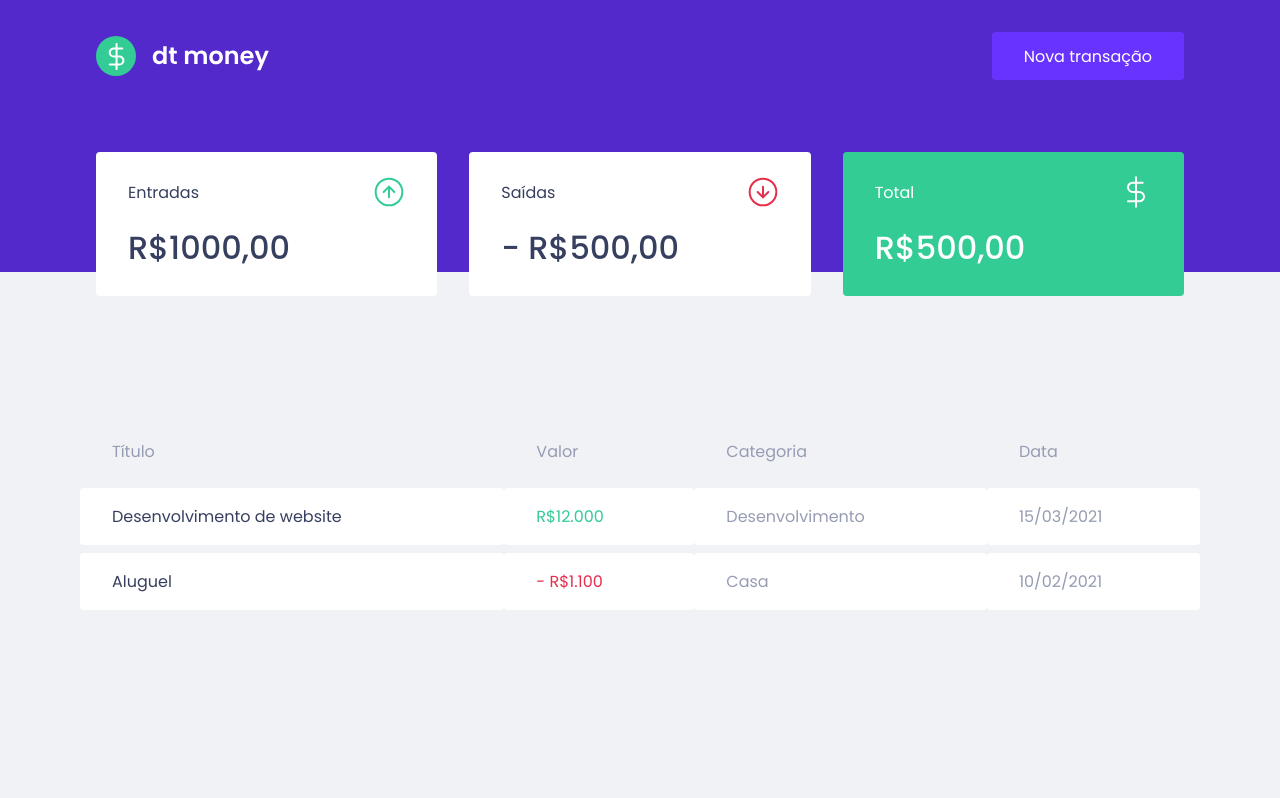
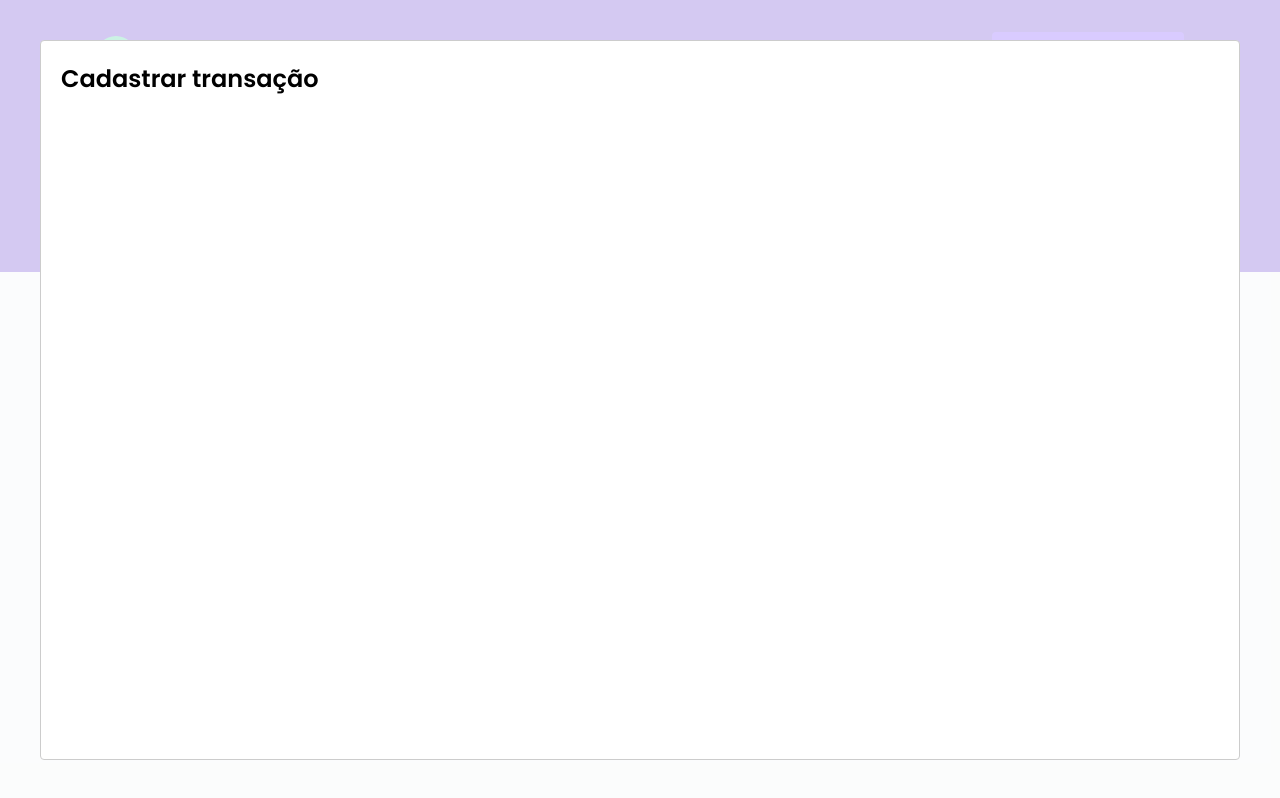
Before and after one commit to GiammaCarioca/ignite-reactjs-dtmoney, a React (Create React App) app: page / in a window 1280 px wide. Both pictures are taken after a click on the button "Nova transação". Built offline with nearby package versions, Linux system fonts and the light colour scheme; no server answers; what miragejs would draw is missing.

Commit message:
add and set up react-modal

```diff
--- a/package.json
+++ b/package.json
@@ -7,6 +7,7 @@
     "miragejs": "^0.1.41",
     "react": "^17.0.1",
     "react-dom": "^17.0.1",
+    "react-modal": "^3.12.1",
     "react-scripts": "4.0.3",
     "styled-components": "^5.2.1",
     "web-vitals": "^1.0.1"
@@ -19,6 +20,7 @@
     "@types/node": "^12.0.0",
     "@types/react": "^17.0.0",
     "@types/react-dom": "^17.0.0",
+    "@types/react-modal": "^3.12.0",
     "@types/styled-components": "^5.1.9",
     "typescript": "^4.1.2"
   },
--- a/src/App.tsx
+++ b/src/App.tsx
@@ -1,15 +1,35 @@
+import { useState } from 'react'
+import Modal from 'react-modal'
 import { Header } from './components/Header'
 import { Dashboard } from './components/Dashboard'
-import { TransactionsTable } from './components/TransactionsTable'
 
 import { GlobalStyle } from './styles/global'
 
+Modal.setAppElement('#root')
+
 export function App() {
+  const [isNewTransactionModalOpen, setIsNewTransactionModalOpen] = useState(
+    false
+  )
+
+  function handleOpenNewTransactionModal() {
+    setIsNewTransactionModalOpen(true)
+  }
+
+  function handleCloseNewTransactionModal() {
+    setIsNewTransactionModalOpen(false)
+  }
+
   return (
     <>
-      <Header />
+      <Header onOpenNewTransactionalModal={handleOpenNewTransactionModal} />
       <Dashboard />
-      <TransactionsTable />
+      <Modal
+        isOpen={isNewTransactionModalOpen}
+        onRequestClose={handleCloseNewTransactionModal}
+      >
+        <h2>Cadastrar transação</h2>
+      </Modal>
       <GlobalStyle />
     </>
   )
--- a/src/components/Dashboard/index.tsx
+++ b/src/components/Dashboard/index.tsx
@@ -1,4 +1,5 @@
 import { Summary } from '../Summary'
+import { TransactionsTable } from '../TransactionsTable'
 
 import { Container } from './styles'
 
@@ -6,6 +7,7 @@ export function Dashboard() {
   return (
     <Container>
       <Summary />
+      <TransactionsTable />
     </Container>
   )
 }
--- a/src/components/Header/index.tsx
+++ b/src/components/Header/index.tsx
@@ -2,12 +2,18 @@ import logoImg from '../../assets/logo.svg'
 
 import { Container, Content } from './styles'
 
-export function Header() {
+interface HeaderProps {
+  onOpenNewTransactionalModal: () => void
+}
+
+export function Header({ onOpenNewTransactionalModal }: HeaderProps) {
   return (
     <Container>
       <Content>
         <img src={logoImg} alt='dt money' />
-        <button type='button'>Nova transação</button>
+        <button type='button' onClick={onOpenNewTransactionalModal}>
+          Nova transação
+        </button>
       </Content>
     </Container>
   )
--- a/src/components/TransactionsTable/styles.ts
+++ b/src/components/TransactionsTable/styles.ts
@@ -1,8 +1,7 @@
 import styled from 'styled-components'
 
 export const Container = styled.div`
-  max-width: 1120px;
-  margin: 4rem auto;
+  margin-top: 4rem;
 
   table {
     width: 100%;
```
Also changed, not shown: 1 other file (tests, documents, lock files or other folders).
